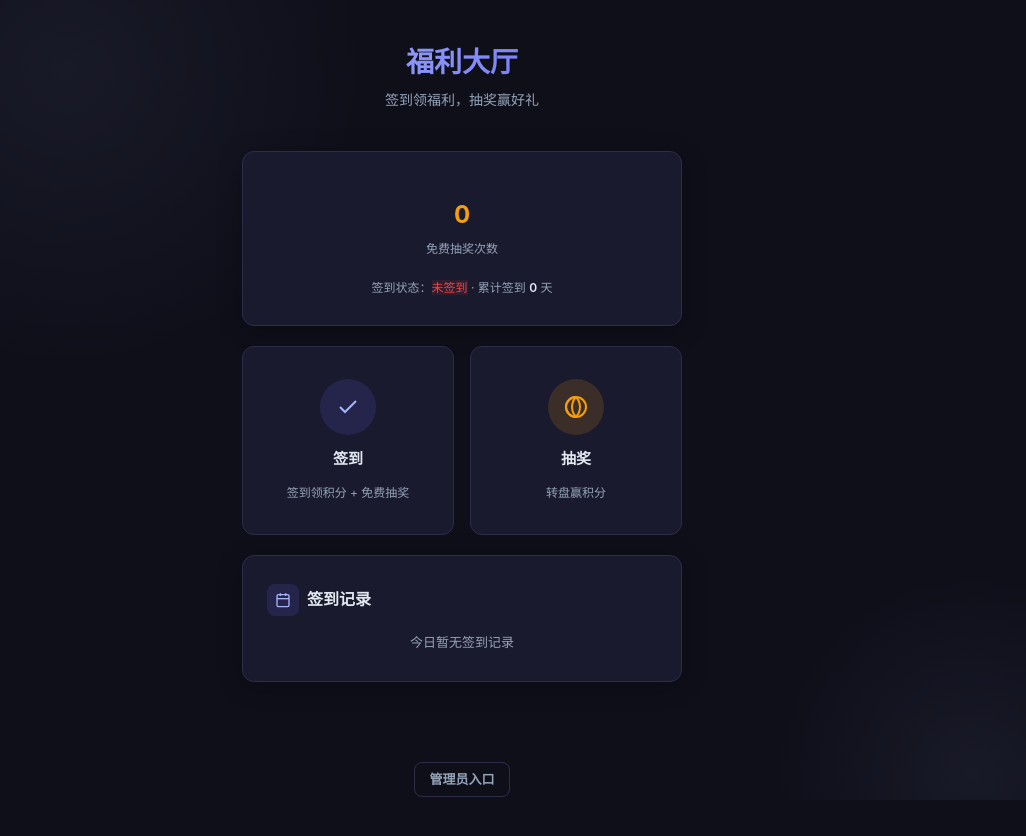
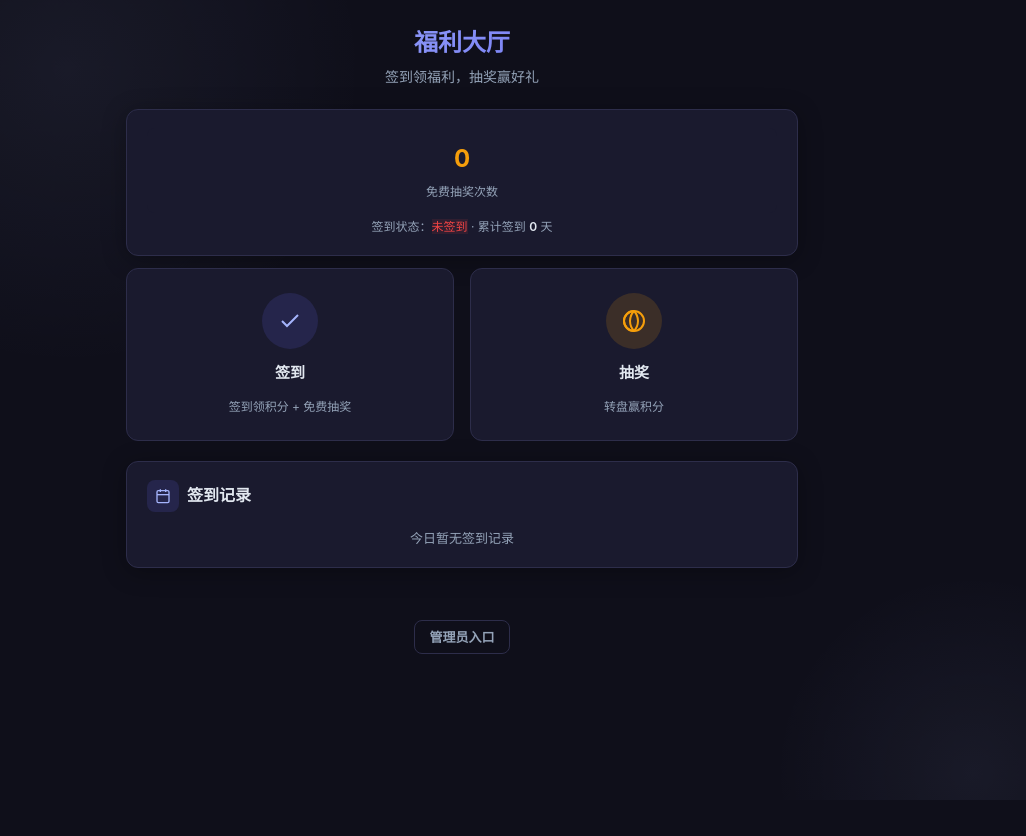
Before and after one commit to 15188037938/FULI, a plain HTML site: page index.html in a window 1280 px wide. Shown: the whole page, without its empty margins (178-1204 px from the left). After the commit the page ends 800 px from the top, so only its background shows below. Drawn offline with Linux system fonts and the light colour scheme.

Commit message:
福利大厅宽版布局：720px宽度，紧凑间距

```diff
--- a/index.html
+++ b/index.html
@@ -10,7 +10,7 @@
 <div class="bg-particles"></div>
 <div class="toast-container" id="toastContainer"></div>
 
-<div class="container">
+<div class="container home-view">
   <div class="header">
     <h1>福利大厅</h1>
     <p>签到领福利，抽奖赢好礼</p>
--- a/style.css
+++ b/style.css
@@ -321,6 +321,15 @@ tr:hover td { background:rgba(99,102,241,.03); }
 .items-center { align-items:center; }
 .hidden { display:none !important; }
 
+/* ========== 首页宽版布局 ========== */
+.container.home-view { max-width: 720px; padding: 24px 24px 40px; }
+.container.home-view .header { margin-bottom: 20px; }
+.container.home-view .header h1 { font-size: 24px; }
+.container.home-view .card { padding: 18px 20px; margin-bottom: 12px; }
+.container.home-view .nav-card { padding: 24px 12px; }
+.container.home-view .stats-row { gap: 8px; }
+.container.home-view .stat-item { padding: 12px; }
+
 /* ========== 固定返回按钮 ========== */
 .back-btn {
   position:fixed; top:16px; left:16px; z-index:100;
```
